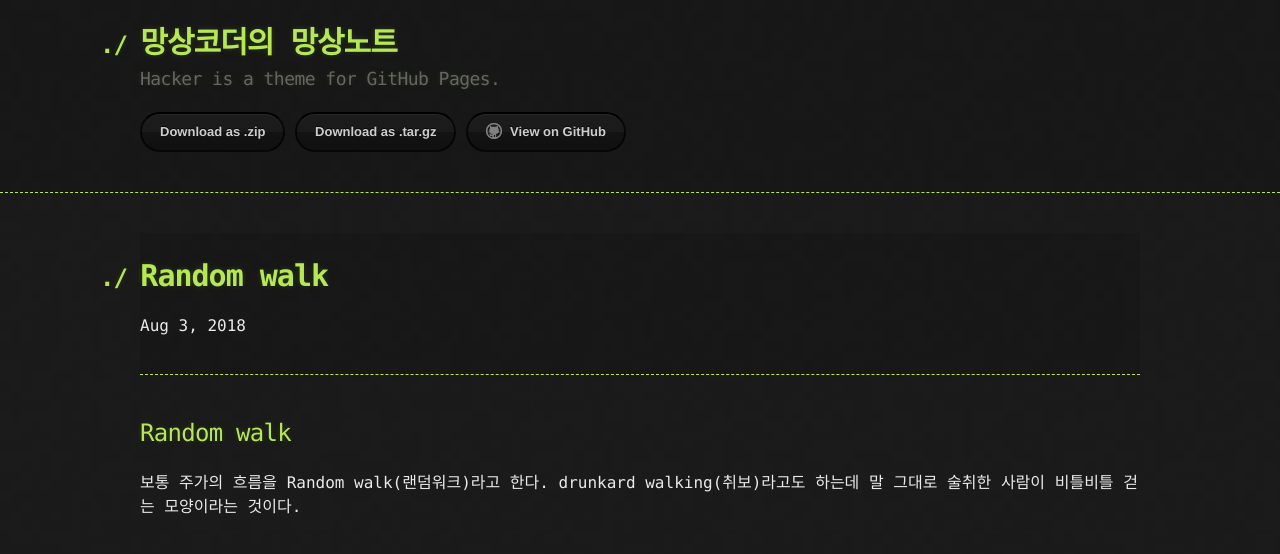
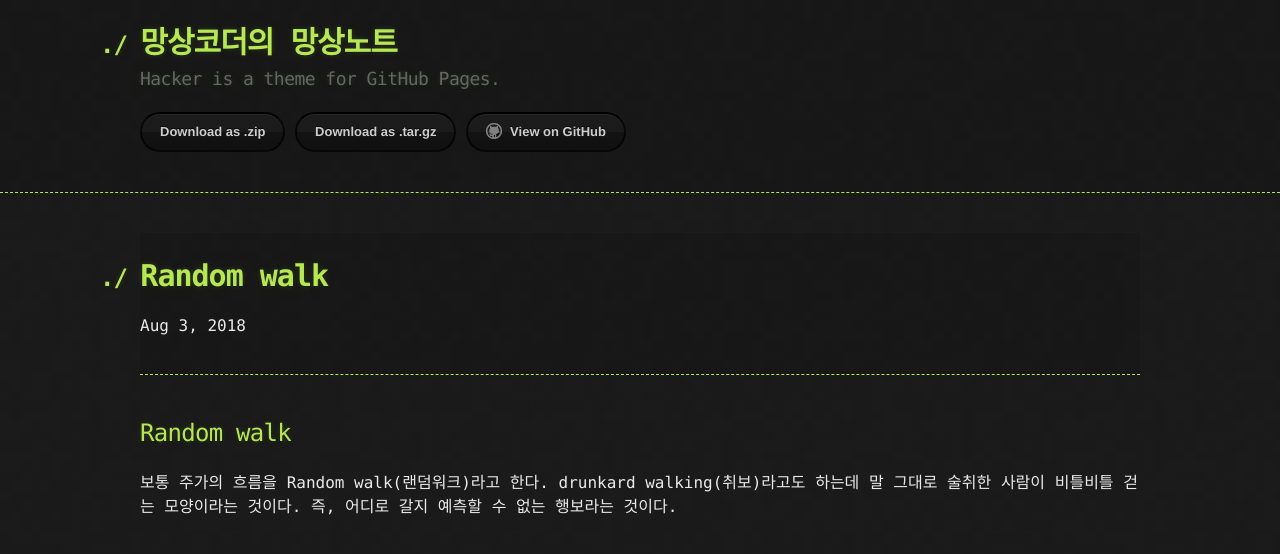
Before and after one commit to kooock/kooock.github.io, a Jekyll site: the page built from _posts/2018-08-03-random_walk.md, in a window 1280 px wide. Shown: the top 554 px of the page. Built offline with Jekyll 4.4.1, drawn with Linux system fonts in a browser that asks for light colours.

Commit message:
update random walk

```diff
--- a/_posts/2018-08-03-random_walk.md
+++ b/_posts/2018-08-03-random_walk.md
@@ -13,3 +13,4 @@ Random walk
 
 보통 주가의 흐름을 Random walk(랜덤워크)라고 한다.
 drunkard walking(취보)라고도 하는데 말 그대로 술취한 사람이 비틀비틀 걷는 모양이라는 것이다.
+즉, 어디로 갈지 예측할 수 없는 행보라는 것이다.
```
